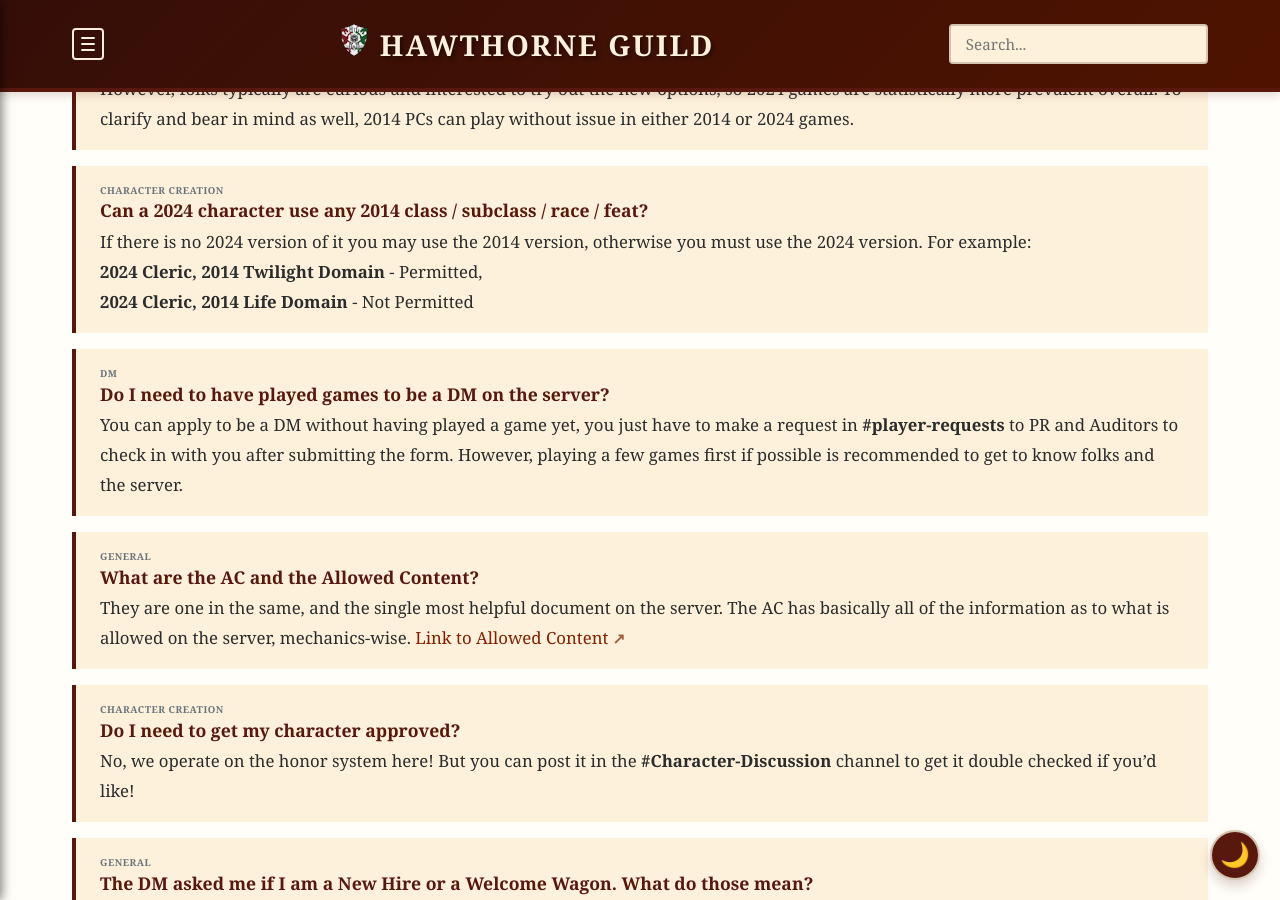
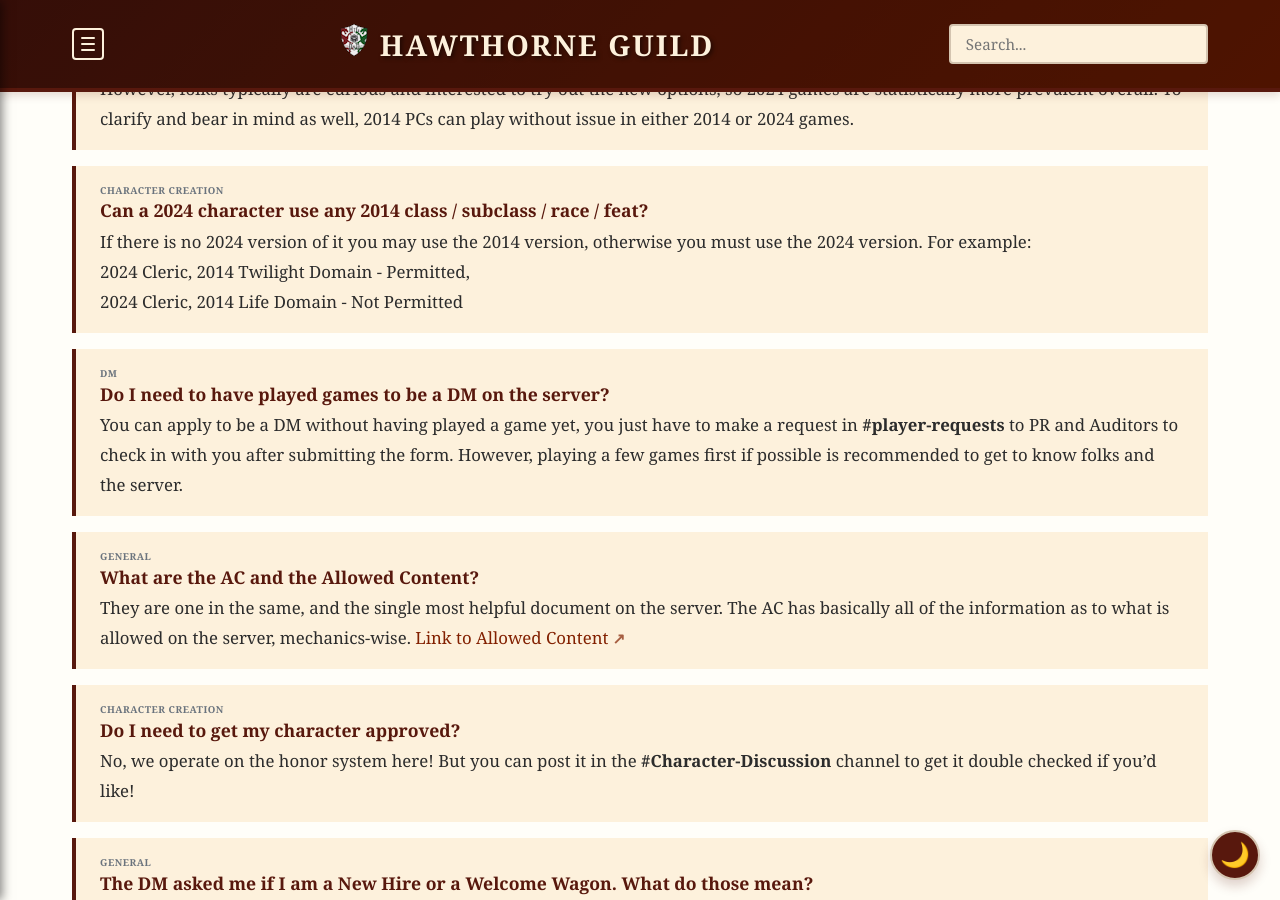
Before and after one commit to coconutswallow/Guides, a Jekyll site: the page built from faq.html, in a window 1280 px wide and 900 px high, scrolled down 851 px. Built offline with Jekyll 4.4.1, drawn with Linux system fonts in a browser that asks for light colours; comment, search, counter and statistics services are not loaded.

Commit message:
faq formatting

```diff
--- a/_data/faqs.yml
+++ b/_data/faqs.yml
@@ -15,9 +15,9 @@
     answer: |-
       If there is no 2024 version of it you may use the 2014 version, otherwise you must use the 2024 version.  For example:
 
-       **2024 Cleric, 2014 Twilight Domain** - Permitted,
+       2024 Cleric, 2014 Twilight Domain - Permitted,
 
-       **2024 Cleric, 2014 Life Domain** - Not Permitted
+       2024 Cleric, 2014 Life Domain - Not Permitted
   - question: Do I need to have played games to be a DM on the server?
     category: DM
     answer: |-
```
Also changed, not shown: tools/faqs - Sheet1.tsv (+2 -2 lines).
